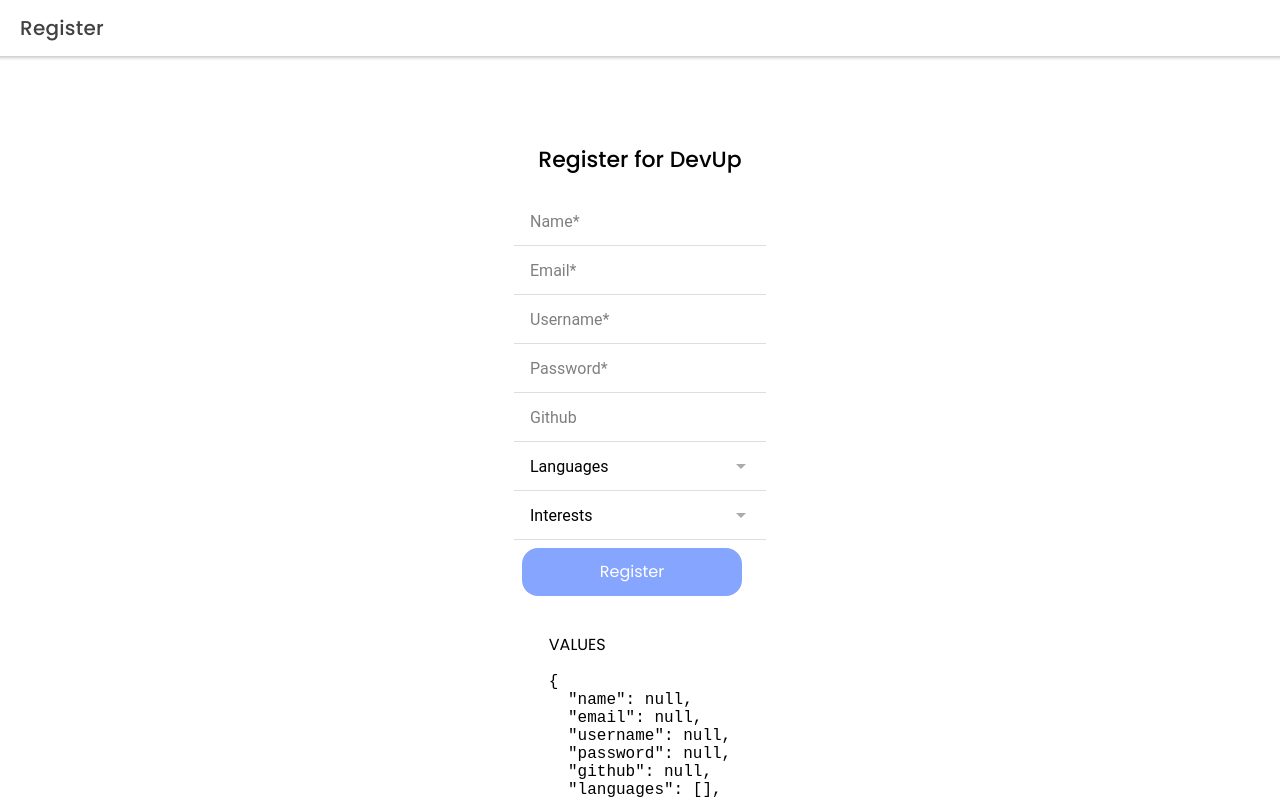
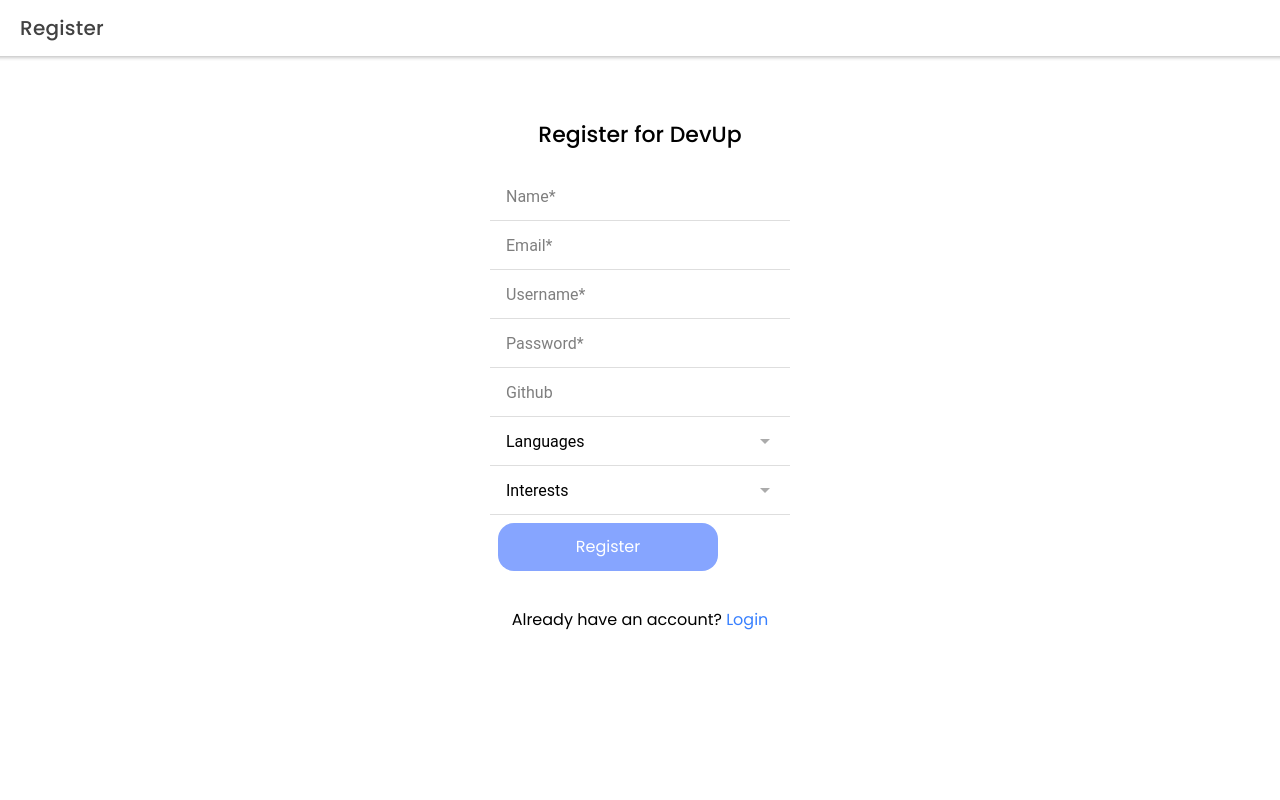
Before and after one commit to LaloVene/MLH-PE-Project, a React (Create React App) app: page /Register in a window 1280 px wide. Built offline with nearby package versions, Linux system fonts and the light colour scheme.

Commit message:
Fix languages and topics selection on Register Page

```diff
--- a/src/components/LRStyles.jsx
+++ b/src/components/LRStyles.jsx
@@ -28,7 +28,7 @@
   align-items: center;
   justify-content: center;
   flex-direction: column;
-  margin: 25px;
+  margin:auto;
 `;
 
 const LRButton = styled.button`
--- a/src/pages/Register.jsx
+++ b/src/pages/Register.jsx
@@ -1,3 +1,4 @@
+import { useState } from 'react';
 import { IonContent, IonHeader, IonInput, IonItem, IonLabel, IonPage, IonRow, IonTitle, IonToolbar, useIonAlert, IonSelect, IonSelectOption, IonButton } from '@ionic/react';
 import ExploreContainer from '../components/ExploreContainer';
 import dblanguages from "../utils/languages.json";
@@ -19,15 +20,18 @@
   name: yup.string().nullable().min(3, "Name should be a minimum of 3 characters long").required("Name is required"),
   username: yup.string().nullable().min(3, "Username should be a minimum of 3 characters long").required("Username is required"),
   password: yup.string().nullable().min(8, "Password should be a minimum of 8 characters long").required("Password is required"),
-  github: yup.string().nullable().min(3, "Github should be a minimum of 3 characters long"),
-
+  github: yup.string().nullable().min(3, "Github username should be a minimum of 3 characters long").required("Github is required"),
 })
 
 const Register = () => {
+  const [languages, setLanguages] = useState([]);
+  const [topics, setTopics] = useState([]);
+
   const [present] = useIonAlert()
 
-  const onSubmitClick = async ({name, email, username, password, github, topics, languages}) => {
-    console.log(name)
+  const onSubmitClick = async ({name, email, username, password, github}) => {
+    console.log(languages)
+    console.log(topics)
 
     var msg = ""
     let opts = {
@@ -150,14 +154,12 @@
               username: null,
               password: null,
               github: null,
-              languages: [],
-              topics: [],
+
             }}
 
             validationSchema={validationSchema}
             onSubmit={values => {
               onSubmitClick(values);
-              alert(JSON.stringify(values, null, 2));
             }}
             >
               {formikProps => (
@@ -230,9 +232,11 @@
                   <ErrorMsg>
                     {formikProps.touched.github && formikProps.errors.github}
                   </ErrorMsg>
-                <IonItem>
+
+                  <IonItem style={{width:"300px"}}>
                     <IonLabel>Languages</IonLabel>
-                  <IonSelect value={formikProps.values.languages} multiple={true} cancelText="Close" okText="Done" onIonChange={formikProps.handleChange}>
+                    <IonSelect value={languages} multiple={true} cancelText="Close" okText="Done"
+                      onIonChange={e => setLanguages(e.target.value)}>
                     {
                       dblanguages.map(lang =>
                         <IonSelectOption value={lang}>{lang}</IonSelectOption>
@@ -241,9 +245,10 @@
                     </IonSelect>
                   </IonItem>
 
-                <IonItem>
+                <IonItem style={{width:"300px"}}>
                   <IonLabel>Interests</IonLabel>
-                  <IonSelect value={formikProps.values.topics} multiple={true} cancelText="Close" okText="Done" onIonChange={formikProps.handleChange}>
+                  <IonSelect value={topics} multiple={true} cancelText="Close" okText="Done"
+                    onIonChange={e => setTopics(e.target.value)}>
                     {
                       dbtopics.map(topic =>
                         <IonSelectOption value={topic}>{topic}</IonSelectOption>
@@ -254,14 +259,6 @@
                 <LRButton type="submit">Register</LRButton>
                 </form>
                 </LRWrapper>
-
-                <div>
-                  <p>VALUES</p>
-                  <pre>{JSON.stringify(formikProps.values, null, 2)}</pre>
-                  <p>ERRORS</p>
-                  <pre>{JSON.stringify(formikProps.errors, null, 2)}</pre>
-
-                </div>
                 </>
               )}
 
```
Lines whose indentation alone changed are shown as unchanged.
